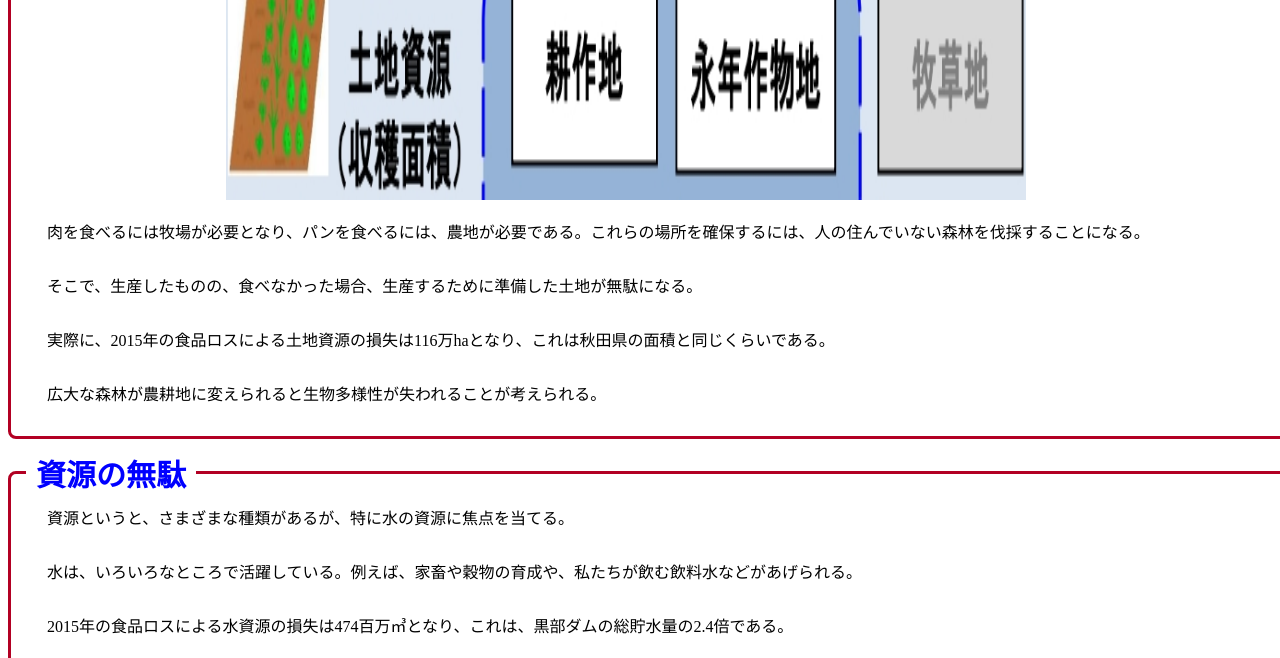
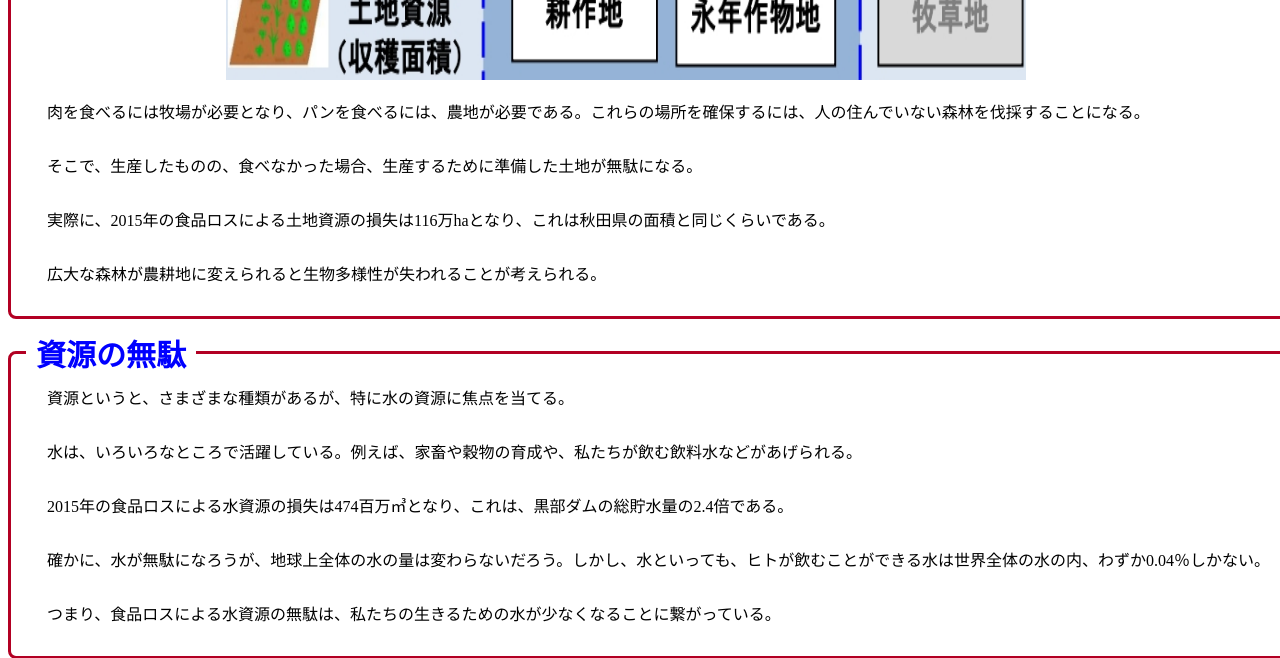
Before and after one commit to Hooo7/0111akueikyou3, a plain HTML site: page index.html in a window 1280 px wide. Shown: the part 442-1100 px from the top of the page. Drawn offline with Linux system fonts and the light colour scheme.

Commit message:
Update index.html

```diff
--- a/index.html
+++ b/index.html
@@ -50,7 +50,7 @@
 
 <div class="flame23">
 <span class="flame23-title">森林への負荷</span>
-<img src="toti.jpeg" alt="写真" width="800" height="250"><p>肉を食べるには牧場が必要となり、パンを食べるには、農地が必要である。これらの場所を確保するには、人の住んでいない森林を伐採することになる。<p>そこで、生産したものの、食べなかった場合、生産するために準備した土地が無駄になる。<p>実際に、2015年の食品ロスによる土地資源の損失は116万haとなり、これは秋田県の面積と同じくらいである。<p>広大な森林が農耕地に変えられると生物多様性が失われることが考えられる。</p>
+<img src="toti.jpeg" alt="写真" width="800" height="130"><p>肉を食べるには牧場が必要となり、パンを食べるには、農地が必要である。これらの場所を確保するには、人の住んでいない森林を伐採することになる。<p>そこで、生産したものの、食べなかった場合、生産するために準備した土地が無駄になる。<p>実際に、2015年の食品ロスによる土地資源の損失は116万haとなり、これは秋田県の面積と同じくらいである。<p>広大な森林が農耕地に変えられると生物多様性が失われることが考えられる。</p>
 </div>
 <div class="flame24">
 <span class="flame24-title">資源の無駄</span>
```
